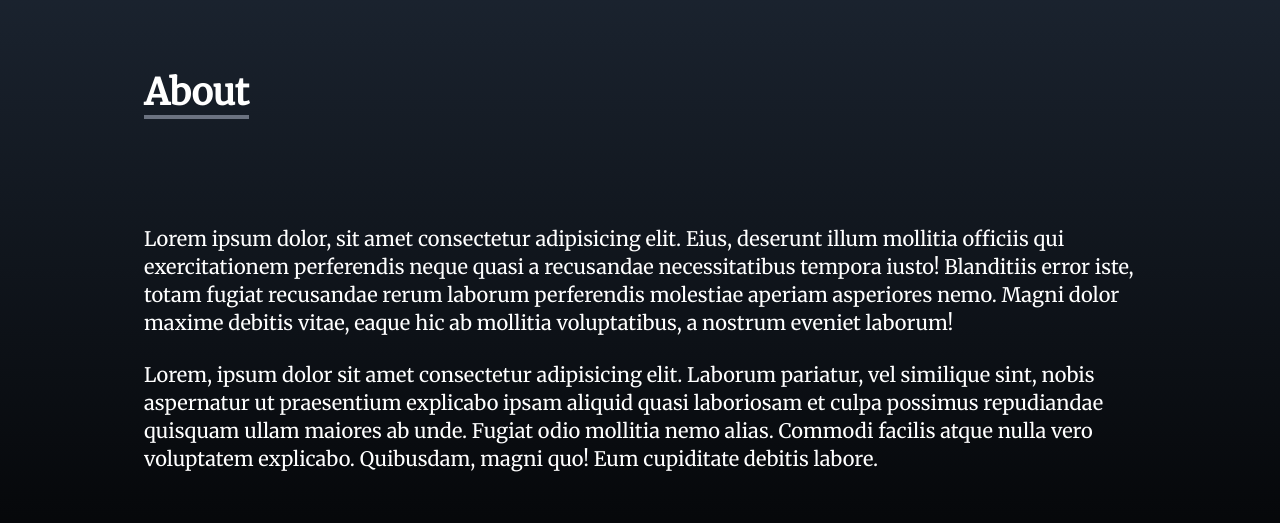
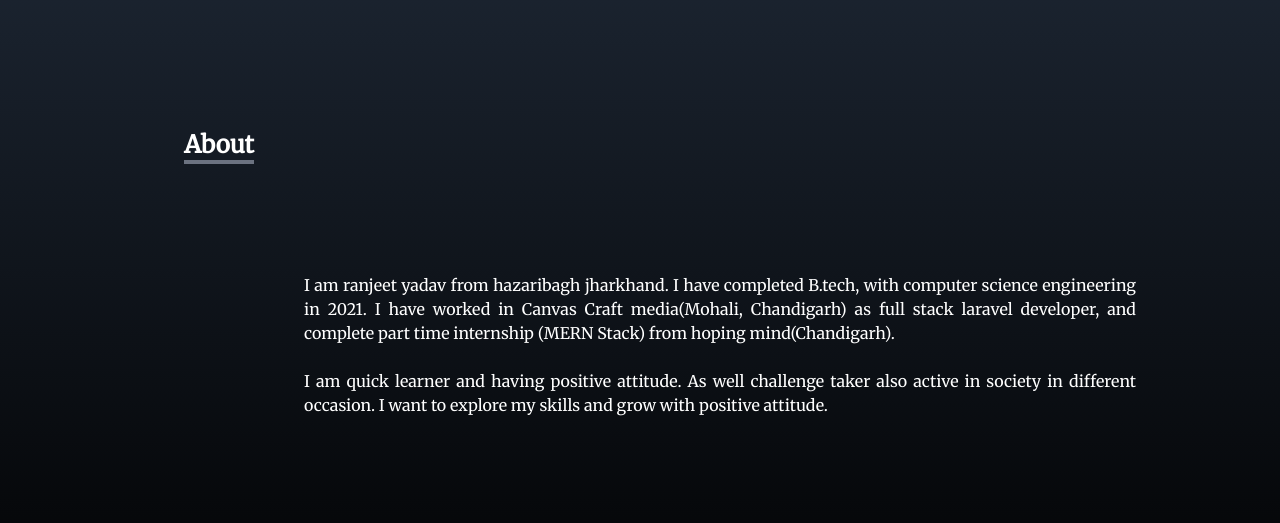
Before and after one commit to nir-github01/portfolio, a React (Create React App) app: page / in a window 1280 px wide. Shown: the part 1007-1530 px from the top of the page. Built offline with nearby package versions, Linux system fonts and the light colour scheme.

Commit message:
About page updated

```diff
--- a/src/App.css
+++ b/src/App.css
@@ -20,6 +20,10 @@
   color: #ffffff;
   height: 60%;
   background: linear-gradient(to bottom, #a3540a, rgb(233, 105, 46));
+}
+.aboutBox{
+  color: #eceae9;
+  font-size: 16px;
 }
 .nameSign span {
   font-weight: 700;
--- a/src/modules/About.js
+++ b/src/modules/About.js
@@ -10,29 +10,23 @@ const About = () => {
     >
       <div className="max-w-screen-lg p-4 mx-auto flex flex-col justify-center w-full h-full">
         <div className="pb-8">
-          <p className="text-4xl font-bold inline border-b-4 border-gray-500">
+          <p className="text-2xl font-bold inline border-b-4 border-gray-500 ml-10">
             About
           </p>
         </div>
 
-        <p className="text-xl mt-20">
-          Lorem ipsum dolor, sit amet consectetur adipisicing elit. Eius,
-          deserunt illum mollitia officiis qui exercitationem perferendis neque
-          quasi a recusandae necessitatibus tempora iusto! Blanditiis error
-          iste, totam fugiat recusandae rerum laborum perferendis molestiae
-          aperiam asperiores nemo. Magni dolor maxime debitis vitae, eaque hic
-          ab mollitia voluptatibus, a nostrum eveniet laborum!
+        <p className="text-md mt-20 ml-40 text-justify">
+         I am ranjeet yadav from hazaribagh jharkhand. I have completed B.tech, with computer
+         science engineering in 2021.
+         I have worked in Canvas Craft media(Mohali, Chandigarh) as full stack laravel developer, and complete part time
+          internship (MERN Stack) from hoping mind(Chandigarh).
         </p>
 
         <br />
 
-        <p className="text-xl">
-          Lorem, ipsum dolor sit amet consectetur adipisicing elit. Laborum
-          pariatur, vel similique sint, nobis aspernatur ut praesentium
-          explicabo ipsam aliquid quasi laboriosam et culpa possimus repudiandae
-          quisquam ullam maiores ab unde. Fugiat odio mollitia nemo alias.
-          Commodi facilis atque nulla vero voluptatem explicabo. Quibusdam,
-          magni quo! Eum cupiditate debitis labore.
+        <p className="text-md ml-40 text-justify">
+         I am quick learner and having positive attitude. As well challenge taker also active in society in different occasion.
+         I want to explore my skills and grow with positive attitude.
         </p>
       </div>
     </div>
--- a/src/modules/Home.jsx
+++ b/src/modules/Home.jsx
@@ -3,7 +3,6 @@ import Navbars from "./Navbars";
 import myImage from "../assets/myimage20221227140623.jpg";
 import { MdOutlineArrowForwardIos } from "react-icons/md";
 import SocialLinks from "./SocialLinks";
-import ImageUpload from "./ImageUpload";
 
 const Home = () => {
   return (
@@ -39,7 +38,6 @@ const Home = () => {
           />
         </div>
       </div>
-      <ImageUpload />
     </div>
   );
 };
--- a/src/modules/ImageUpload.js
+++ /dev/null
@@ -1,60 +0,0 @@
-import React from "react";
-import ImageUploading from "react-images-uploading";
-
-
-function ImageUpload() {
-  const [images, setImages] = React.useState([]);
-  const maxNumber = 69;
-  const onChange = (imageList, addUpdateIndex) => {
-    // data for submit
-    console.log(imageList, addUpdateIndex);
-    setImages(imageList);
-  };
-
-  return (
-    <div className="imageApp">
-      <ImageUploading
-        multiple
-        value={images}
-        onChange={onChange}
-        maxNumber={maxNumber}
-        dataURLKey="data_url"
-        acceptType={["jpg", "png", "jpeg"]}
-      >
-        {({
-          imageList,
-          onImageUpload,
-          onImageRemoveAll,
-          onImageUpdate,
-          onImageRemove,
-          isDragging,
-          dragProps
-        }) => (
-          // write your building UI
-          <div className="upload__image-wrapper">
-            <button
-              style={isDragging ? { color: "red" } : null}
-              onClick={onImageUpload}
-              {...dragProps}
-            >
-              Click or Drop here
-            </button>
-            &nbsp;
-            <button onClick={onImageRemoveAll}>Remove all images</button>
-            {imageList.map((image, index) => (
-              <div key={index} className="image-item">
-                <img src={image.data_url} alt="" width="100" />
-                <div className="image-item__btn-wrapper">
-                  <button onClick={() => onImageUpdate(index)}>Update</button>
-                  <button onClick={() => onImageRemove(index)}>Remove</button>
-                </div>
-              </div>
-            ))}
-          </div>
-        )}
-      </ImageUploading>
-    </div>
-  )
-}
-
-export default ImageUpload;
```
